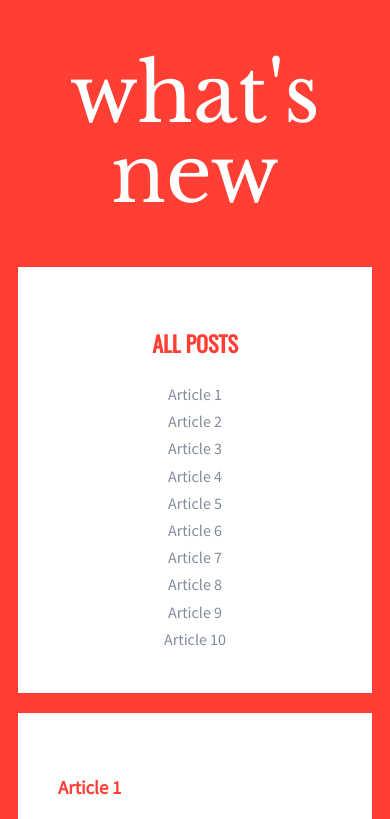
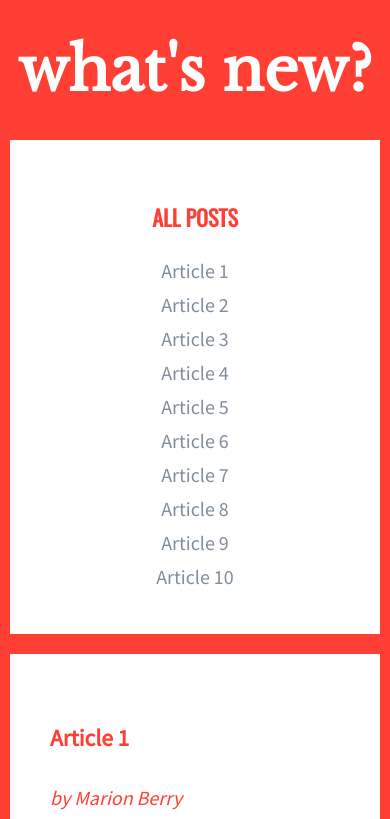
Before and after one commit to kozlowskanka/jsblog, a website: page index.html in a window 390 px wide. Shown: the top 819 px of the page. Drawn offline with nearby package versions, Linux system fonts and the light colour scheme.

```diff
--- a/index.html
+++ b/index.html
@@ -8,7 +8,7 @@
     <body>
       <div class="blog">
         <div class="container">
-          <h1 class="logo">what's new</h1>
+          <h1 class="logo">what's new?</h1>
           <main class="wrapper">
             <aside class="sidebar">
               <h2 class="section-title">All posts</h2>
--- a/sass/style.scss
+++ b/sass/style.scss
@@ -22,14 +22,15 @@
   font-family: $font-text;
   color: $color-compementary;
   font-weight: 300;
-  font-size: 16px;
+  font-size: 17px;
   line-height: 1.7;
+  margin: 0;
+  padding-bottom: 10px;
 }
 
 .container {
   max-width: 1140px;
   margin: 0 auto;
-  position: relative;
 }
 
 .section-title {
@@ -64,7 +65,6 @@
   margin-right: 10px;
   padding: 40px;
   color: $color-main;
-  position: relative;
 
   a {
     color: $color-grey;
@@ -79,7 +79,7 @@
 
 .logo {
   font-family: $font-logo;
-  font-weight: 400;
+  font-weight: 800;
   font-size: 80px;
   line-height: 1;
   text-align: center;
@@ -113,13 +113,6 @@
 
 /* Post */
 
-// .post {
-//   display: none;
-//   &.active {
-//     display: block;
-//   }
-// }
-
 .post {
   display: none;
   &.active {
@@ -141,6 +134,15 @@
 /* Media */
 
 @media (max-width: 800px) {
+
+  body {
+    font-size: 20px;
+  }
+
+  .logo {
+    font-size: 60px;
+  }
+
   .wrapper {
     flex-direction: column;
   }
```
Also changed, not shown: css/style.css, 1 other file.
